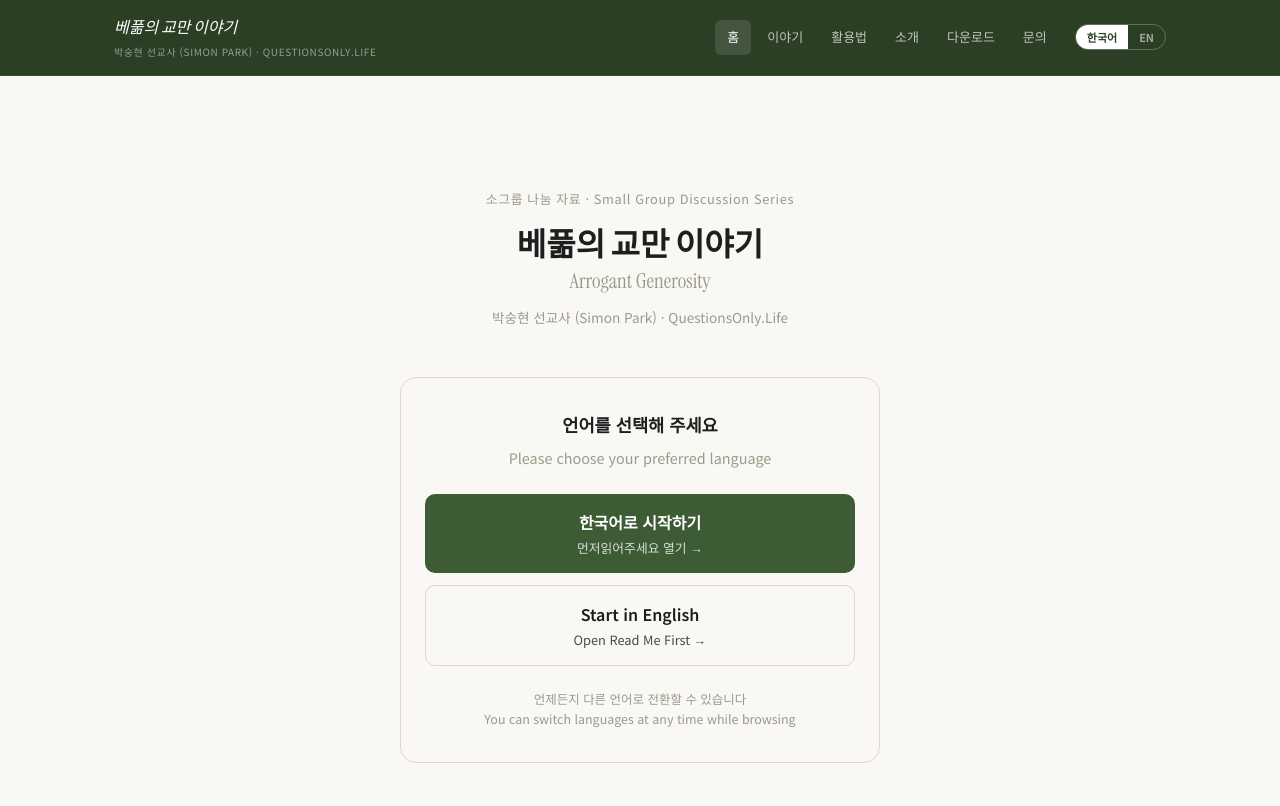
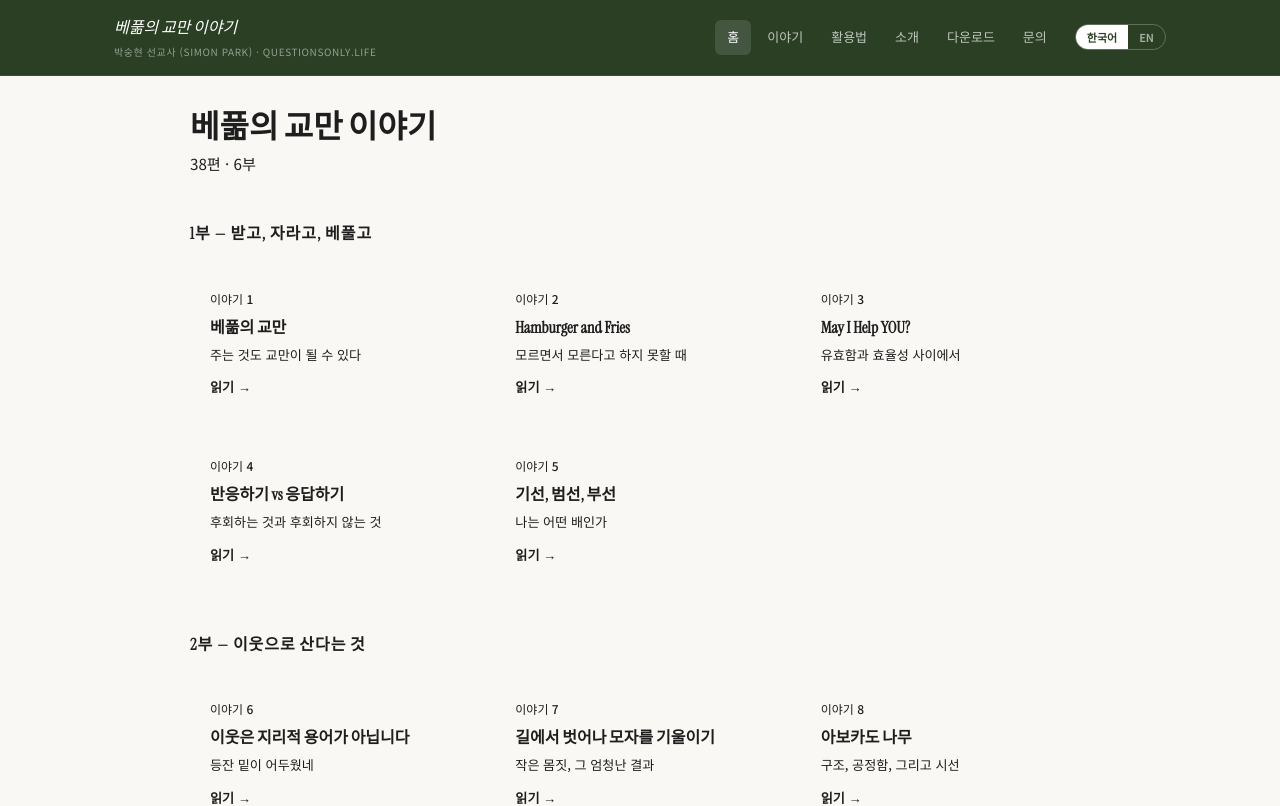
Before and after one commit to SimonPark-Life/questionsonly-life, a Next.js app: page / in a window 1280 px wide. Shown: the top 806 px of the page. Built offline with nearby package versions, Linux system fonts and the light colour scheme.

Commit message:
Refactor WelcomePage to StoriesPage with new layout

```diff
--- a/app/page.tsx
+++ b/app/page.tsx
@@ -1,168 +1,160 @@
-'use client';
-import { useLang } from '@/lib/language-context';
-import { readMeFirst } from '@/lib/stories-data';
+'use client'
 
-export default function WelcomePage() {
-  const { lang, setLang } = useLang();
+import { useRouter } from 'next/navigation'
+import { useLang, t } from '@/lib/language-context'
+import { stories, partLabels } from '@/lib/stories-data'
 
-  const handleChoose = (chosen: 'ko' | 'en') => {
-    setLang(chosen);
-    window.open(readMeFirst[chosen], '_blank');
-  };
+export default function StoriesPage() {
+  const { lang } = useLang()
+  const router = useRouter()
+
+  // Group stories by part
+  const parts = [1, 2, 3, 4, 5, 6]
 
   return (
     <div style={styles.page}>
       <div style={styles.container}>
+        <h1 style={styles.heading}>
+          {lang === 'ko' ? '베풂의 교만 이야기' : 'Arrogant Generosity'}
+        </h1>
+        <p style={styles.subheading}>
+          {lang === 'ko' ? '38편 · 6부' : '38 Stories · 6 Parts'}
+        </p>
 
-        {/* Series title */}
-        <div style={styles.titleBlock}>
-          <p style={styles.seriesLabel}>
-            소그룹 나눔 자료 · Small Group Discussion Series
-          </p>
-          <h1 style={styles.titleKo}>베풂의 교만 이야기</h1>
-          <h2 style={styles.titleEn}>Arrogant Generosity</h2>
-          <p style={styles.author}>
-            박숭현 선교사 (Simon Park) · QuestionsOnly.Life
-          </p>
-        </div>
+        {parts.map(part => {
+          const partStories = stories.filter(s => s.part === part)
+          const label = partLabels[part]
+          const partText = lang === 'ko' ? label.ko : label.en
 
-        {/* Language choice */}
-        <div style={styles.choiceBlock}>
-          <p style={styles.choiceLabel}>언어를 선택해 주세요</p>
-          <p style={styles.choiceLabelEn}>Please choose your preferred language</p>
+          return (
+            <div key={part} style={styles.partSection}>
+              <h2 style={styles.partHeading}>{partText}</h2>
+              <div style={styles.grid}>
+                {partStories.map(story => {
+                  const title = lang === 'ko' ? story.titleKo : story.titleEn
+                  const subtitle = lang === 'ko' ? story.subtitleKo : story.subtitleEn
+                  const hasPpt = !!story.drivePptKo
 
-          <div style={styles.btnRow}>
-            {/* Korean */}
-            <button
-              onClick={() => handleChoose('ko')}
-              style={styles.btnKo}
-            >
-              <span style={styles.btnMain}>한국어로 시작하기</span>
-              <span style={styles.btnSub}>먼저읽어주세요 열기 →</span>
-            </button>
-
-            {/* English */}
-            <button
-              onClick={() => handleChoose('en')}
-              style={styles.btnEn}
-            >
-              <span style={styles.btnMain}>Start in English</span>
-              <span style={styles.btnSub}>Open Read Me First →</span>
-            </button>
-          </div>
-
-          <p style={styles.switchNote}>
-            언제든지 다른 언어로 전환할 수 있습니다<br />
-            You can switch languages at any time while browsing
-          </p>
-        </div>
-
+                  return (
+                    <div
+                      key={story.id}
+                      style={styles.card}
+                      onClick={() => router.push(`/stories/${story.id}`)}
+                    >
+                      <div style={styles.cardHeader}>
+                        <span style={styles.storyNum}>
+                          {lang === 'ko' ? `이야기 ${story.id}` : `Story ${story.id}`}
+                        </span>
+                        {hasPpt && (
+                          <span style={styles.pptBadge}>PPT</span>
+                        )}
+                      </div>
+                      <h3 style={styles.cardTitle}>{title}</h3>
+                      {subtitle && (
+                        <p style={styles.cardSubtitle}>{subtitle}</p>
+                      )}
+                      <span style={styles.readMore}>
+                        {lang === 'ko' ? '읽기 →' : 'Read →'}
+                      </span>
+                    </div>
+                  )
+                })}
+              </div>
+            </div>
+          )
+        })}
       </div>
     </div>
-  );
+  )
 }
 
 const styles: Record<string, React.CSSProperties> = {
   page: {
     minHeight: '100vh',
-    display: 'flex',
-    alignItems: 'center',
-    justifyContent: 'center',
     backgroundColor: 'var(--bg)',
-    padding: '2rem 1rem',
+    padding: '2rem 1rem 4rem',
   },
   container: {
-    maxWidth: '480px',
-    width: '100%',
-    textAlign: 'center',
+    maxWidth: '900px',
+    margin: '0 auto',
   },
-  titleBlock: {
-    marginBottom: '3rem',
-  },
-  seriesLabel: {
-    fontSize: '0.8rem',
-    color: 'var(--faint)',
-    letterSpacing: '0.05em',
-    marginBottom: '1rem',
-  },
-  titleKo: {
+  heading: {
     fontSize: '2rem',
     fontWeight: 700,
     color: 'var(--text)',
     marginBottom: '0.25rem',
   },
-  titleEn: {
-    fontSize: '1.3rem',
-    fontWeight: 400,
-    color: 'var(--faint)',
-    marginBottom: '0.75rem',
+  subheading: {
+    fontSize: '0.95rem',
+    color: 'var(--text-muted)',
+    marginBottom: '3rem',
   },
-  author: {
-    fontSize: '0.85rem',
-    color: 'var(--faint)',
+  partSection: {
+    marginBottom: '3rem',
   },
-  choiceBlock: {
+  partHeading: {
+    fontSize: '1rem',
+    fontWeight: 600,
+    color: 'var(--accent)',
+    textTransform: 'uppercase',
+    letterSpacing: '0.06em',
+    marginBottom: '1rem',
+    paddingBottom: '0.5rem',
+    borderBottom: '1px solid var(--border)',
+  },
+  grid: {
+    display: 'grid',
+    gridTemplateColumns: 'repeat(auto-fill, minmax(260px, 1fr))',
+    gap: '1rem',
+  },
+  card: {
     backgroundColor: 'var(--card-bg)',
-    borderRadius: '16px',
-    padding: '2rem 1.5rem',
-    border: '1px solid var(--rule)',
+    border: '1px solid var(--border)',
+    borderRadius: '12px',
+    padding: '1.25rem',
+    cursor: 'pointer',
+    transition: 'border-color 0.15s, box-shadow 0.15s',
+    display: 'flex',
+    flexDirection: 'column',
   },
-  choiceLabel: {
-    fontSize: '1.1rem',
+  cardHeader: {
+    display: 'flex',
+    justifyContent: 'space-between',
+    alignItems: 'center',
+    marginBottom: '0.5rem',
+  },
+  storyNum: {
+    fontSize: '0.75rem',
+    color: 'var(--text-muted)',
+    fontWeight: 500,
+  },
+  pptBadge: {
+    fontSize: '0.65rem',
+    backgroundColor: 'var(--accent)',
+    color: '#fff',
+    borderRadius: '4px',
+    padding: '0.1rem 0.4rem',
+    fontWeight: 600,
+    letterSpacing: '0.05em',
+  },
+  cardTitle: {
+    fontSize: '1rem',
     fontWeight: 600,
     color: 'var(--text)',
-    marginBottom: '0.25rem',
+    lineHeight: 1.35,
+    marginBottom: '0.4rem',
   },
-  choiceLabelEn: {
-    fontSize: '0.9rem',
-    color: 'var(--faint)',
-    marginBottom: '1.5rem',
+  cardSubtitle: {
+    fontSize: '0.82rem',
+    color: 'var(--text-muted)',
+    lineHeight: 1.5,
+    marginBottom: '0.75rem',
+    flex: 1,
   },
-  btnRow: {
-    display: 'flex',
-    flexDirection: 'column',
-    gap: '0.75rem',
-    marginBottom: '1.5rem',
+  readMore: {
+    fontSize: '0.82rem',
+    color: 'var(--accent)',
+    fontWeight: 600,
+    marginTop: 'auto',
   },
-  btnKo: {
-    display: 'flex',
-    flexDirection: 'column',
-    alignItems: 'center',
-    gap: '0.25rem',
-    backgroundColor: 'var(--green)',
-    color: '#fff',
-    border: 'none',
-    borderRadius: '10px',
-    padding: '1rem',
-    cursor: 'pointer',
-    fontFamily: 'inherit',
-    width: '100%',
-  },
-  btnEn: {
-    display: 'flex',
-    flexDirection: 'column',
-    alignItems: 'center',
-    gap: '0.25rem',
-    backgroundColor: 'transparent',
-    color: 'var(--text)',
-    border: '1px solid var(--rule)',
-    borderRadius: '10px',
-    padding: '1rem',
-    cursor: 'pointer',
-    fontFamily: 'inherit',
-    width: '100%',
-  },
-  btnMain: {
-    fontSize: '1rem',
-    fontWeight: 700,
-  },
-  btnSub: {
-    fontSize: '0.8rem',
-    opacity: 0.8,
-  },
-  switchNote: {
-    fontSize: '0.78rem',
-    color: 'var(--faint)',
-    lineHeight: 1.6,
-  },
-};
+}
```
